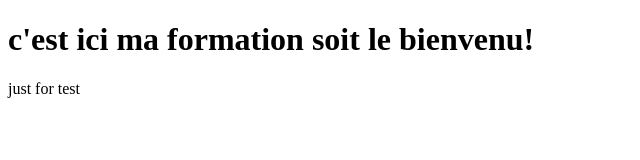
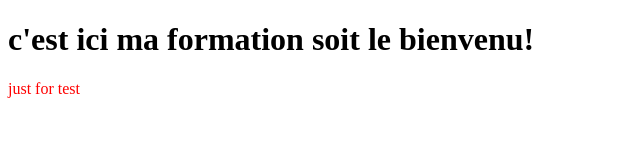
Before and after one commit to sergyth/mes_projets_dev, a plain HTML site: page formation.html in a window 1280 px wide. Shown: the full height of the page, 0-640 px from the left. Drawn offline with Linux system fonts and the light colour scheme.

Commit message:
stylisation de la div

```diff
--- a/formation.html
+++ b/formation.html
@@ -7,6 +7,6 @@
 </head>
 <body>
 	<h1>c'est ici ma formation soit le bienvenu!</h1>
-	<div>just for test</div>
+	<div style=" color: red; height: 100px;">just for test</div>
 </body>
 </html>
```
